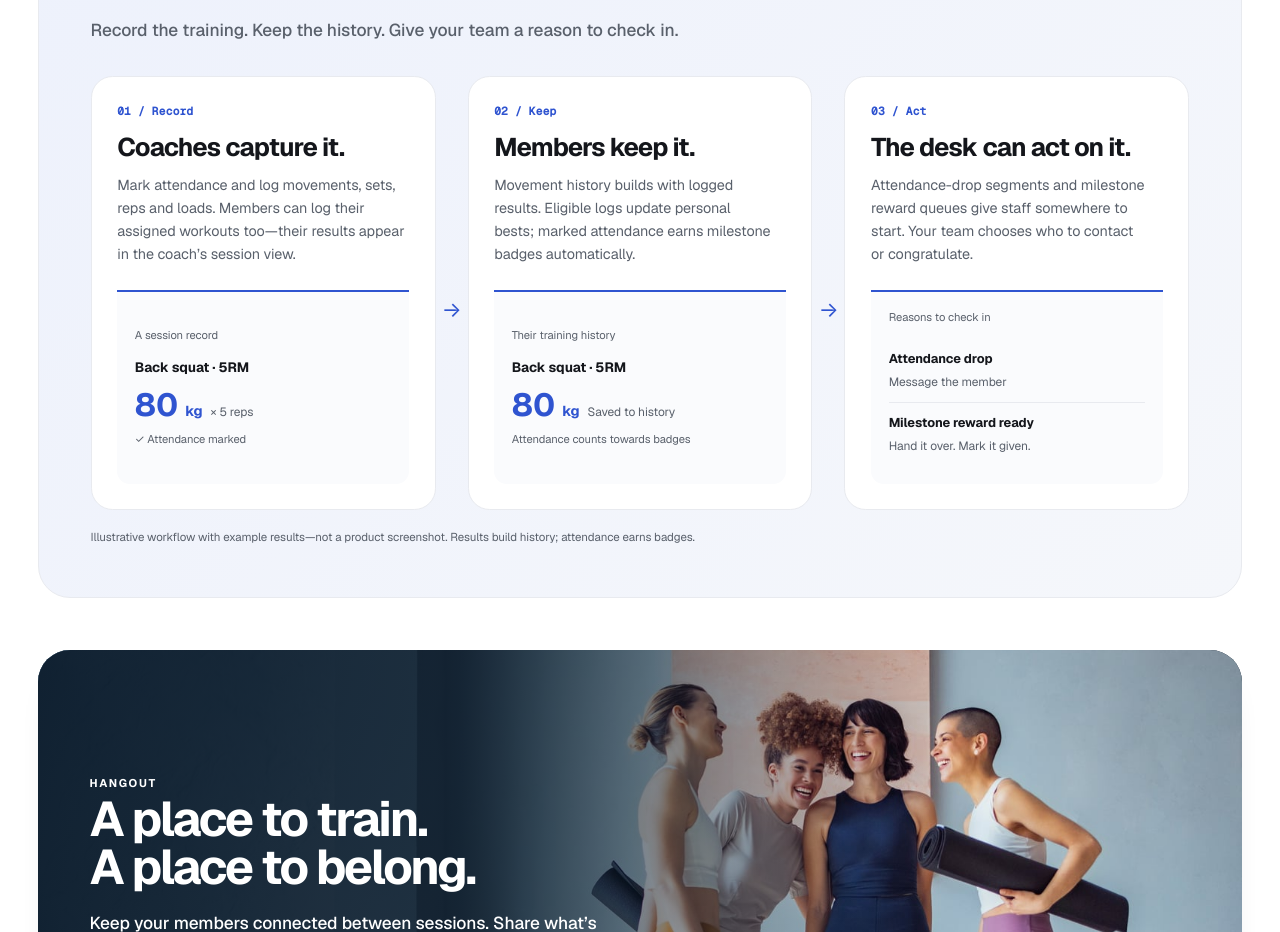
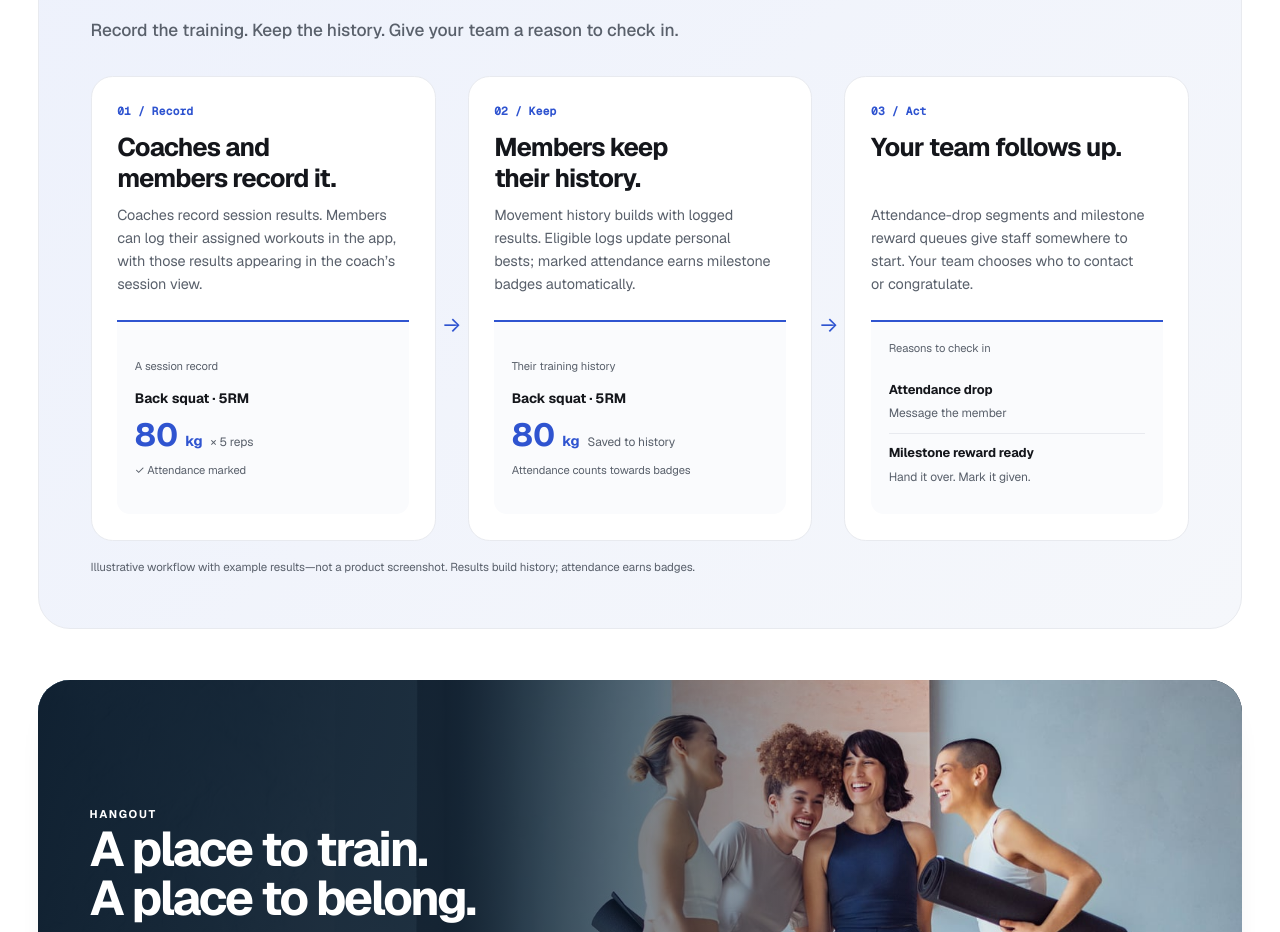
Before and after one commit to prashbn/movena-site, a Next.js app: page / in a window 1280 px wide. Shown: the part 1760-2692 px from the top of the page. Built offline with nearby package versions, Linux system fonts and the light colour scheme; no server answers.

Commit message:
Show members as active participants in the homepage Loop

```diff
--- a/components/home-loop.tsx
+++ b/components/home-loop.tsx
@@ -9,8 +9,8 @@ export function HomeLoop() {
           <ol className="home-loop-journey">
             <li>
               <span className="home-loop-journey__step mono">01 / Record</span>
-              <h3>Coaches capture it.</h3>
-              <p>Mark attendance and log movements, sets, reps and loads. Members can log their assigned workouts too—their results appear in the coach’s session view.</p>
+              <h3>Coaches and members record it.</h3>
+              <p>Coaches record session results. Members can log their assigned workouts in the app, with those results appearing in the coach’s session view.</p>
               <div className="home-loop-example">
                 <span className="home-loop-example__label">A session record</span>
                 <strong>Back squat · 5RM</strong>
@@ -21,7 +21,7 @@ export function HomeLoop() {
             <li>
               <span className="home-loop-journey__connector" aria-hidden="true">→</span>
               <span className="home-loop-journey__step mono">02 / Keep</span>
-              <h3>Members keep it.</h3>
+              <h3>Members keep their history.</h3>
               <p>Movement history builds with logged results. Eligible logs update personal bests; marked attendance earns milestone badges automatically.</p>
               <div className="home-loop-example">
                 <span className="home-loop-example__label">Their training history</span>
@@ -33,7 +33,7 @@ export function HomeLoop() {
             <li>
               <span className="home-loop-journey__connector" aria-hidden="true">→</span>
               <span className="home-loop-journey__step mono">03 / Act</span>
-              <h3>The desk can act on it.</h3>
+              <h3>Your team follows up.</h3>
               <p>Attendance-drop segments and milestone reward queues give staff somewhere to start. Your team chooses who to contact or congratulate.</p>
               <div className="home-loop-example">
                 <span className="home-loop-example__label">Reasons to check in</span>
--- a/scripts/http-contract-test.mjs
+++ b/scripts/http-contract-test.mjs
@@ -135,6 +135,9 @@ async function runContract() {
   const loop = homepageMain.match(/<section id="loop"[\s\S]*?<\/section>/)?.[0];
   assert.ok(loop);
   assert.equal(loop.match(/class="home-loop-journey__step mono"/g)?.length, 3);
+  for (const heading of ["Coaches and members record it.", "Members keep their history.", "Your team follows up."]) {
+    assert.ok(loop.includes(heading), heading);
+  }
   assert.match(loop, /Illustrative workflow with example results/);
   assert.match(loop, /Attendance-drop segments and milestone reward queues/);
   assert.doesNotMatch(loop, /Who hasn’t trained in a fortnight/);
```
Also changed, not shown: 2 other files (tests, documents, lock files or other folders).
